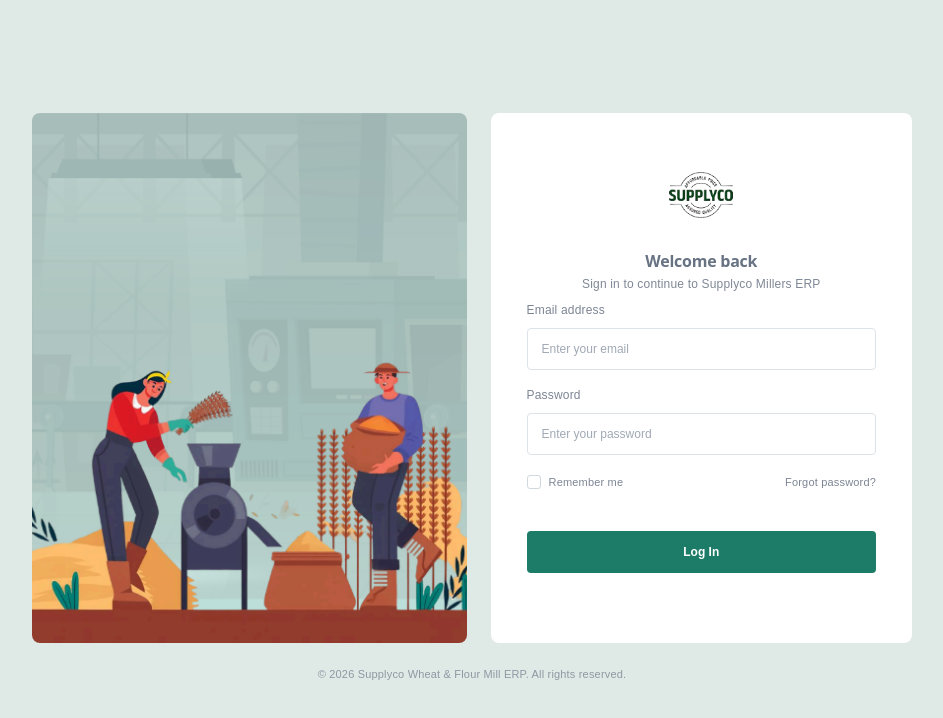
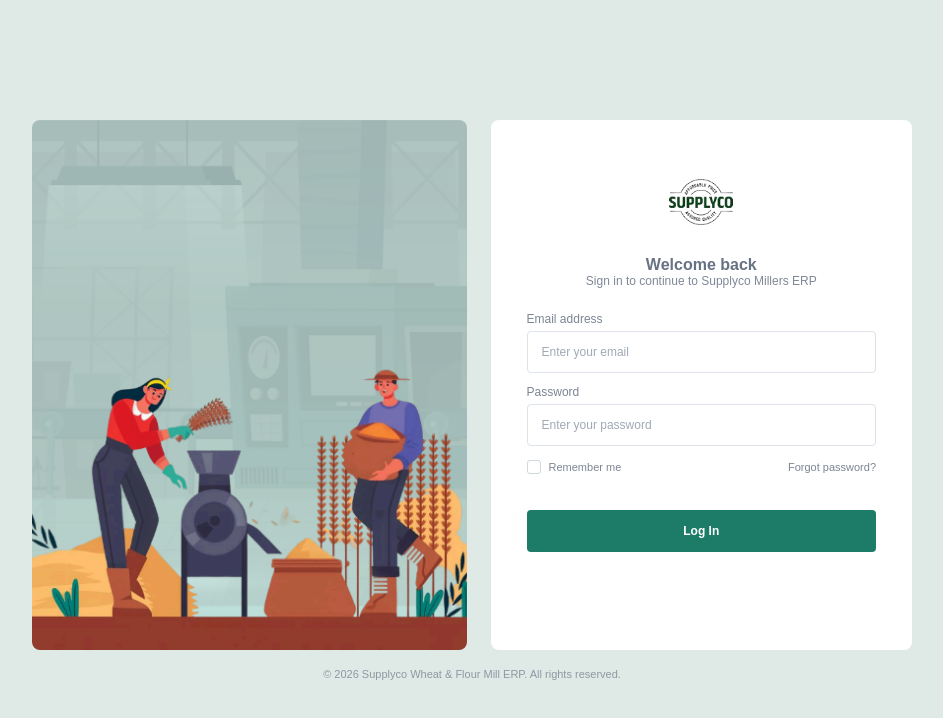
Before and after one commit to PavitraDeepak/NDZ-MillersSupplyCo., a React (Vite) app: page / in a window 1280 px wide. Shown: the top 718 px of the page, without its empty margins (168-1111 px from the left). Built offline with nearby package versions, Linux system fonts and the light colour scheme.

Commit message:
Refactor CSS styles for layout and spacing adjustments

```diff
--- a/src/App.css
+++ b/src/App.css
@@ -7,6 +7,7 @@
 
 body{
 background:#dfe9e5;
+overflow:hidden;
 }
 
 .container{
@@ -82,6 +83,7 @@
 }
 
 .login-form{
+margin-top:24px;
 width:100%;
 display:flex;
 flex-direction:column;
@@ -180,7 +182,6 @@
 
 .footer{
 margin-top:18px;
-text-align:center;
 font-size:11px;
 color:#8f98a3;
 }
@@ -203,11 +204,10 @@
 }
 
 .footer{
-position:absolute;
-right:270px;
-bottom:85px;
+width:450px;
+margin-top:18px;
+margin-left:600px;
 font-size:11px;
 color:#8f98a3;
 }
-
 }
--- a/src/index.css
+++ b/src/index.css
@@ -1,111 +1,7 @@
-:root {
-  --text: #6b6375;
-  --text-h: #08060d;
-  --bg: #fff;
-  --border: #e5e4e7;
-  --code-bg: #f4f3ec;
-  --accent: #aa3bff;
-  --accent-bg: rgba(170, 59, 255, 0.1);
-  --accent-border: rgba(170, 59, 255, 0.5);
-  --social-bg: rgba(244, 243, 236, 0.5);
-  --shadow:
-    rgba(0, 0, 0, 0.1) 0 10px 15px -3px, rgba(0, 0, 0, 0.05) 0 4px 6px -2px;
-
-  --sans: system-ui, 'Segoe UI', Roboto, sans-serif;
-  --heading: system-ui, 'Segoe UI', Roboto, sans-serif;
-  --mono: ui-monospace, Consolas, monospace;
-
-  font: 18px/145% var(--sans);
-  letter-spacing: 0.18px;
-  color-scheme: light dark;
-  color: var(--text);
-  background: var(--bg);
-  font-synthesis: none;
-  text-rendering: optimizeLegibility;
-  -webkit-font-smoothing: antialiased;
-  -moz-osx-font-smoothing: grayscale;
-
-  @media (max-width: 1024px) {
-    font-size: 16px;
-  }
+html,body,#root{
+width:100%;
+height:100%;
+margin:0;
+padding:0;
+overflow-x:hidden;
 }
-
-@media (prefers-color-scheme: dark) {
-  :root {
-    --text: #9ca3af;
-    --text-h: #f3f4f6;
-    --bg: #16171d;
-    --border: #2e303a;
-    --code-bg: #1f2028;
-    --accent: #c084fc;
-    --accent-bg: rgba(192, 132, 252, 0.15);
-    --accent-border: rgba(192, 132, 252, 0.5);
-    --social-bg: rgba(47, 48, 58, 0.5);
-    --shadow:
-      rgba(0, 0, 0, 0.4) 0 10px 15px -3px, rgba(0, 0, 0, 0.25) 0 4px 6px -2px;
-  }
-
-  #social .button-icon {
-    filter: invert(1) brightness(2);
-  }
-}
-
-body {
-  margin: 0;
-}
-
-#root {
-  width: 1126px;
-  max-width: 100%;
-  margin: 0 auto;
-  text-align: center;
-  border-inline: 1px solid var(--border);
-  min-height: 100svh;
-  display: flex;
-  flex-direction: column;
-  box-sizing: border-box;
-}
-
-h1,
-h2 {
-  font-family: var(--heading);
-  font-weight: 500;
-  color: var(--text-h);
-}
-
-h1 {
-  font-size: 56px;
-  letter-spacing: -1.68px;
-  margin: 32px 0;
-  @media (max-width: 1024px) {
-    font-size: 36px;
-    margin: 20px 0;
-  }
-}
-h2 {
-  font-size: 24px;
-  line-height: 118%;
-  letter-spacing: -0.24px;
-  margin: 0 0 8px;
-  @media (max-width: 1024px) {
-    font-size: 20px;
-  }
-}
-p {
-  margin: 0;
-}
-
-code,
-.counter {
-  font-family: var(--mono);
-  display: inline-flex;
-  border-radius: 4px;
-  color: var(--text-h);
-}
-
-code {
-  font-size: 15px;
-  line-height: 135%;
-  padding: 4px 8px;
-  background: var(--code-bg);
-}
```
Also changed, not shown: src/App.jsx (line endings or trailing spaces).
